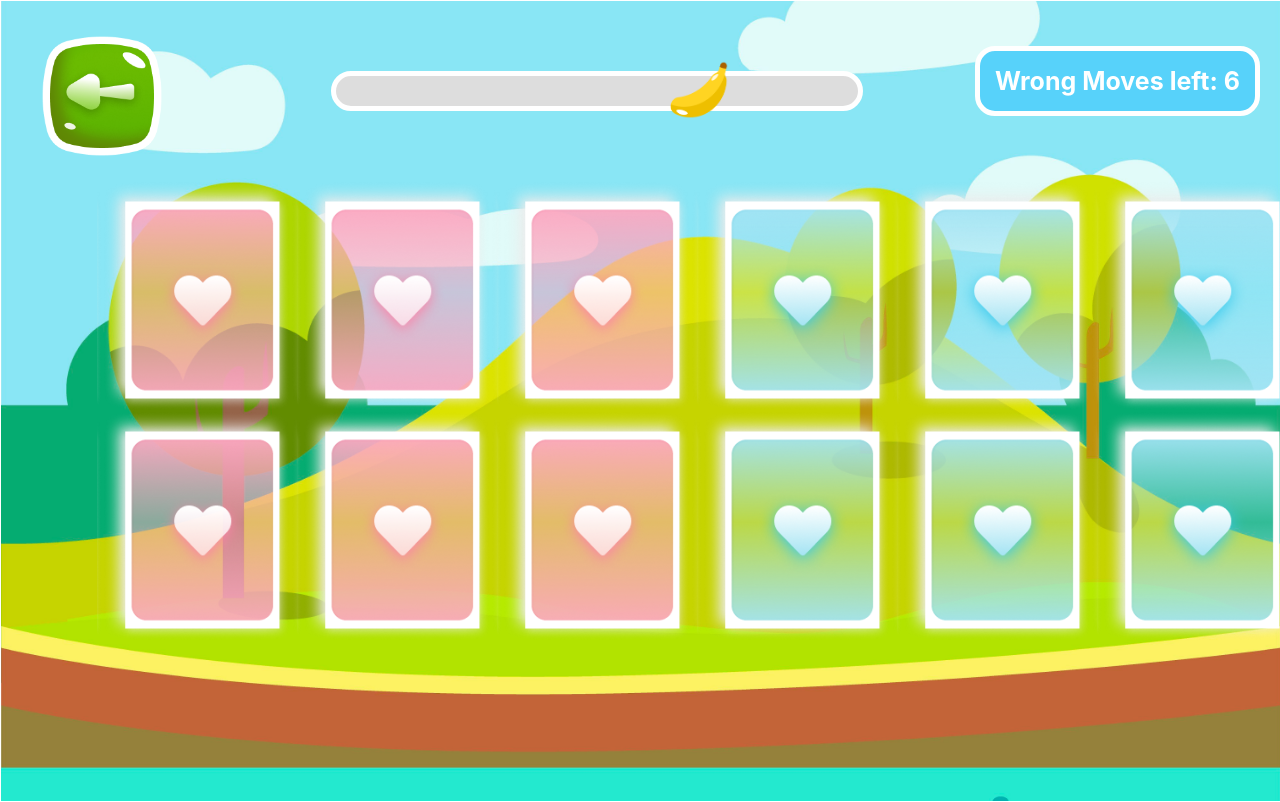
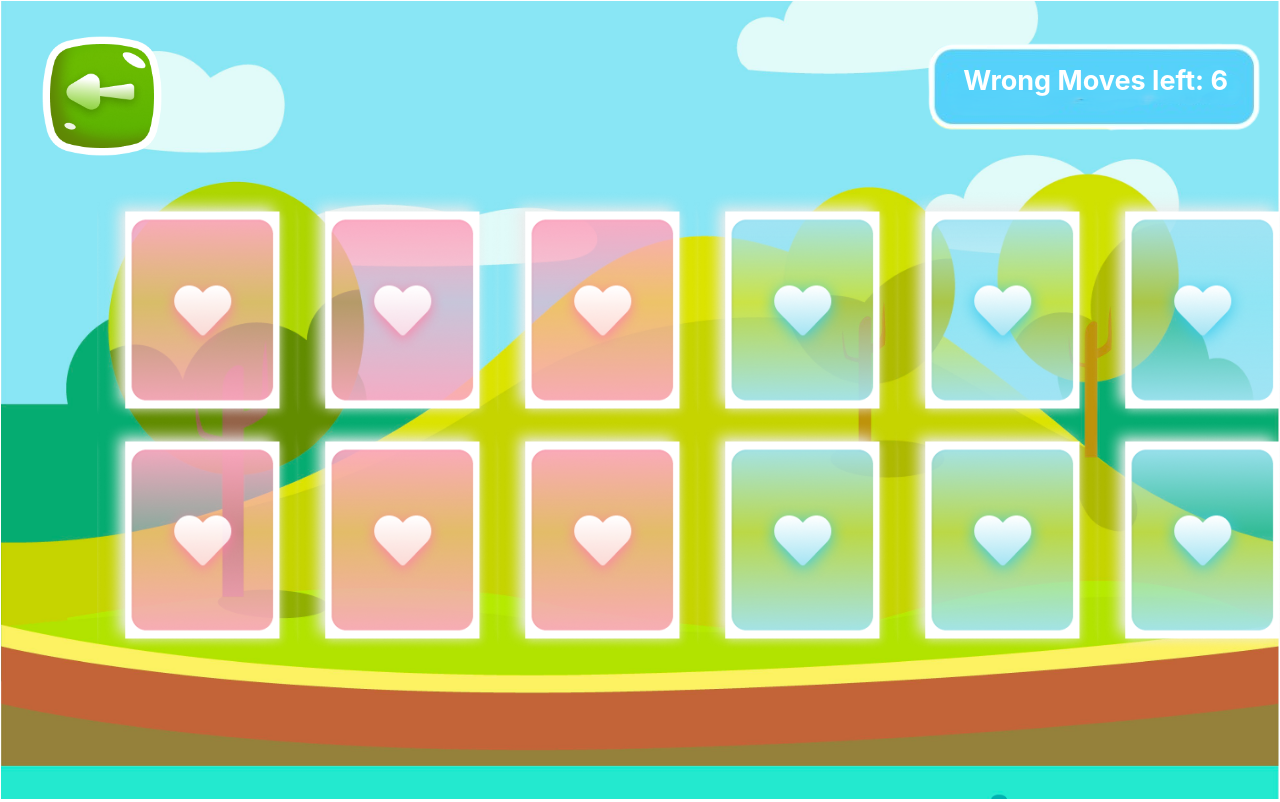
Before and after one commit to AyushiVashisth/select-pink-blue-card-game, a React (Create React App) app: page /gamestart in a window 1280 px wide. Built offline with nearby package versions, Linux system fonts and the light colour scheme.

Commit message:
fix some code

```diff
--- a/src/components/GameStart.tsx
+++ b/src/components/GameStart.tsx
@@ -23,6 +23,7 @@ import banana3 from "../image/GameStart/banana3.png";
 import banana4 from "../image/GameStart/banana4.png";
 import banana5 from "../image/GameStart/banana5.png";
 import tryAgain from "../image/GameStart/try.png";
+import wrontMovesImage from "../image/GameStart/wrongMoves.png";
 
 const initialCards: Card[] = [
   { id: 1, type: 'fruit', content: appleImage, isFlipped: false, isMatched: false },
@@ -240,13 +241,14 @@ const GameStart: React.FC = () => {
       )}
 
       <div onClick={handleBack}><img src={group156Image} alt="group156Image" className="group156-image" /></div>
-      <div className="progress-bar-container">
+      {/* <div className="progress-bar-container">
         <div className="progress-bar" style={{ width: `${(gameState.matches / 6) * 100}%` }}></div>
 
-      </div>
-      <img src={banana3} alt="banana1" className='banana1-bar' />
+      </div> */}
+      {/* <img src={banana3} alt="banana1" className='banana1-bar' /> */}
       <div className="game-info">
         {/* <h4>Matches: {gameState.matches}</h4> */}
+        <img src={wrontMovesImage} alt="wrontMoves" className='wrontMovesImage' />
         <h5>Wrong Moves left: {6 - gameState.moves}</h5>
 
 
--- a/src/styles/GameStart.css
+++ b/src/styles/GameStart.css
@@ -1,6 +1,6 @@
 .game-start-cards {
-  width: 100%;
-  height: 100vh;
+  /* width: 99.91%; */
+  height: 99.8vh;
   background-image: url("../image/image.png");
   background-size: cover;
   background-position: center;
@@ -24,6 +24,7 @@
   align-items: center;
   width: 85%;
   margin: auto;
+  margin-top: 70px;
 }
 
 .game-start .pink-cards,
@@ -116,17 +117,21 @@
   color: white;
 } */
 .game-info h5 {
-  border: 5px solid white;
+  /* border: 5px solid white; */
   position: absolute;
   right: 0%;
-  background-color: rgb(87, 210, 250);
+  /* background-color: rgb(87, 210, 250); */
   padding: 15px;
-  font-size: 25px;
-  border-radius: 20px;
-  margin-right: 20px;
-  margin-top: -15px;
+  font-size: 27px;
+  /* border-radius: 20px; */
+  margin-right: 37px;
+  margin-top: 48px;
   font-weight: bold;
   color: white;
+}
+.game-info .wrontMovesImage {
+  position: absolute;
+  right: 0%;
 }
 .matching-message {
   position: absolute;
```
Also changed, not shown: src/image/GameStart/wrongMoves.png (added), src/styles/Game.css (line endings or trailing spaces).
